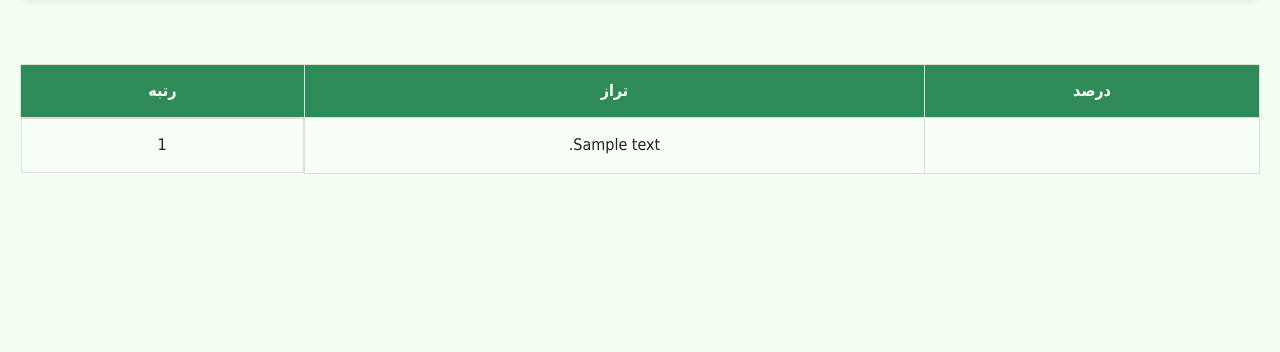
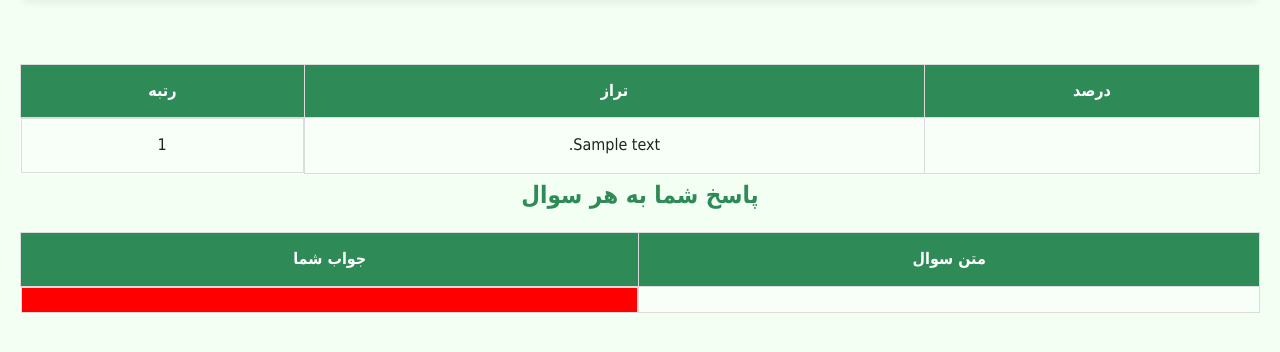
Before and after one commit to aryan7384/azmoon_gir, a Flask app: template apps/templates/users/azmoon/result_for.html in a window 1280 px wide. Shown: the part 99-451 px from the top of the page. Run offline with Flask 3, Linux system fonts and the light colour scheme; tables that the repository leaves empty hold one stand-in row (values such as "Sample post"); the template is opened without the code that fills it: values that come from a table or form of the project are taken from there, most other values are stand-ins (such as "Sample title", 1, 10 or a date in 2020); lists and menus that the app fills with data are empty; parts of the project's set-up code (start-up, migrations or seed data) failed here and were passed over.

Commit message:
show answers to every question in results_for

```diff
--- a/apps/templates/users/azmoon/result_for.html
+++ b/apps/templates/users/azmoon/result_for.html
@@ -17,4 +17,17 @@
             <td>{{ rank }}</td>
         </tr>
     </table>
+    <h2>پاسخ شما به هر سوال</h2>
+    <table>
+        <tr>
+            <th>متن سوال</th>
+            <th>جواب شما</th>
+        </tr>
+        {% for a in results_for_user %}
+        <tr>
+            <td>{{ a["question"] }}</td>
+            <td style="background-color: {{ '#00ff00' if a['is_true'] == 't' else '#ff0000' }}; color: {{ 'black' if a['is_true'] == 't' else 'white' }}">{{ a["answer"] }}</td>
+        </tr>
+        {% endfor %}
+    </table>
 {% endblock content %}
```
